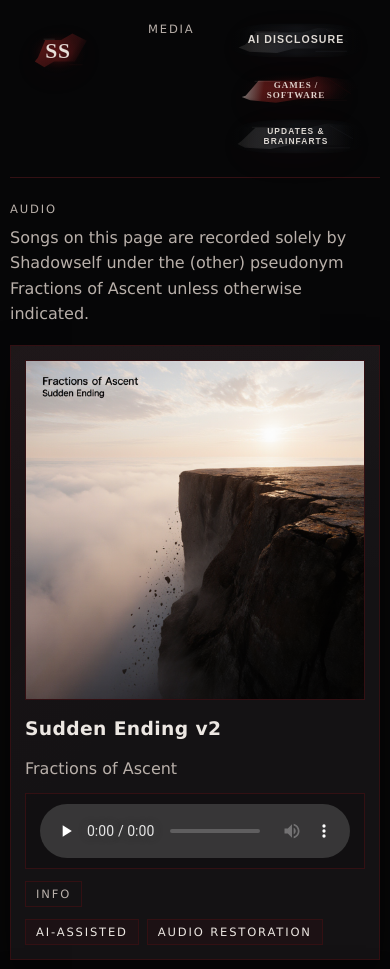
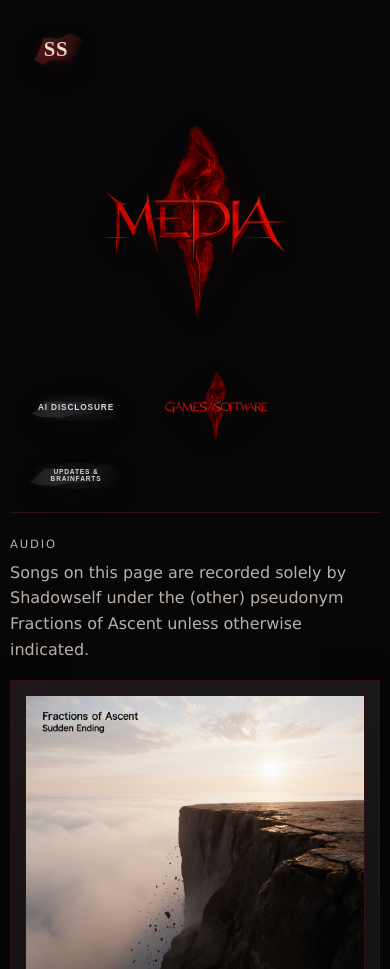
Before and after one commit to Shadowself70/shadowself, a plain HTML site: page media.html in a window 390 px wide. Shown: the top 969 px of the page. Drawn offline with Linux system fonts and the light colour scheme.

Commit message:
Use new media and games logo variants

```diff
--- a/css/styles.css
+++ b/css/styles.css
@@ -337,7 +337,7 @@ img {
 }
 
 .home-mark {
-  width: min(100%, 96px);
+  width: min(100%, 132px);
   display: inline-flex;
   justify-self: start;
   align-items: center;
@@ -881,7 +881,7 @@ img {
 }
 
 .interior-header {
-  grid-template-columns: minmax(96px, 120px) minmax(0, 1fr) auto;
+  grid-template-columns: minmax(132px, 156px) minmax(0, 1fr) auto;
 }
 
 .header-actions {
@@ -988,3 +988,97 @@ img {
   background: rgba(98, 18, 21, 0.12);
   color: var(--text);
 }
+
+
+
+.page-heading-logo-wrap {
+  align-items: center;
+}
+
+.page-heading-logo {
+  width: min(100%, 760px);
+  height: auto;
+  display: block;
+  opacity: 0.99;
+  filter: drop-shadow(0 10px 18px rgba(47, 6, 13, 0.16));
+}
+
+.media-heading-logo {
+  width: min(100%, 520px);
+}
+
+.games-heading-logo {
+  width: min(100%, 720px);
+}
+
+.page-home .home-nav-link-section {
+  width: min(100%, 320px, 22vw, 20vh);
+}
+
+.page-home .home-nav-art-section {
+  width: 100%;
+  height: auto;
+  display: block;
+}
+
+.page:not(.page-home) .home-mark {
+  width: min(100%, 92px);
+}
+
+.page:not(.page-home) .interior-header {
+  grid-template-columns: minmax(88px, 104px) minmax(0, 1fr) auto;
+  align-items: center;
+}
+
+.page:not(.page-home) .page-heading-logo-wrap {
+  width: 100%;
+  display: flex;
+  justify-content: center;
+  align-items: center;
+}
+
+.page:not(.page-home) .page-heading-logo {
+  width: min(100%, 700px);
+  height: auto;
+  display: block;
+  opacity: 0.99;
+  filter: drop-shadow(0 10px 18px rgba(47, 6, 13, 0.16));
+}
+
+.page:not(.page-home) .media-heading-logo {
+  width: min(100%, 500px);
+}
+
+.page:not(.page-home) .games-heading-logo {
+  width: min(100%, 740px);
+}
+
+.page:not(.page-home) .header-actions {
+  display: flex;
+  flex-direction: row;
+  align-items: center;
+  justify-content: flex-end;
+  gap: 8px;
+  flex-wrap: wrap;
+}
+
+.page:not(.page-home) .subpage-art-control,
+.page:not(.page-home) .subpage-art-link {
+  width: min(100%, 132px);
+}
+
+@media (max-width: 1100px) {
+  .page:not(.page-home) .interior-header {
+    grid-template-columns: 1fr;
+  }
+
+  .page:not(.page-home) .home-mark,
+  .page:not(.page-home) .page-heading-logo-wrap,
+  .page:not(.page-home) .header-actions {
+    justify-self: start;
+  }
+
+  .page:not(.page-home) .header-actions {
+    justify-content: flex-start;
+  }
+}
--- a/media.html
+++ b/media.html
@@ -19,8 +19,8 @@
         <img class="home-mark-art" src="assets/logos/shadowself-ss-mark.svg" alt="">
       </a>
 
-      <div class="page-heading">
-        <p class="eyebrow">Media</p>
+      <div class="page-heading page-heading-logo-wrap">
+        <img class="page-heading-logo media-heading-logo" src="assets/logos/media logo.png" alt="Media logo">
       </div>
 
       <div class="header-actions">
@@ -28,7 +28,7 @@
           <img class="subpage-action-art" src="assets/images/site/ai-disclosure-button-alpha.svg" alt="">
         </button>
         <a class="subpage-art-link" href="games-software.html" aria-label="Games and software">
-          <img class="subpage-action-art" src="assets/images/site/games-software-button-alpha.svg" alt="">
+          <img class="subpage-action-art" src="assets/logos/games-software-logo-small-web.png" alt="Games and software">
         </a>
         <a class="subpage-art-link" href="updates.html" aria-label="Updates and brainfarts">
           <img class="subpage-action-art" src="assets/images/site/updates-brainfarts-button-alpha.svg" alt="">
```
Also changed, not shown: games-software.html (+3 -3 lines), index.html (+4 -4 lines), updates.html (+1 -1 lines), assets/logos/games and software logo.png (added), assets/logos/games-software-logo-medium-web.png (added), assets/logos/games-software-logo-small-web.png (added), assets/logos/media logo.png (added), assets/logos/media-logo-medium-web.png (added), assets/logos/media-logo-small-web.png (added), assets/logos/shadowself-logo-small-web.png (added), 1 other file.
